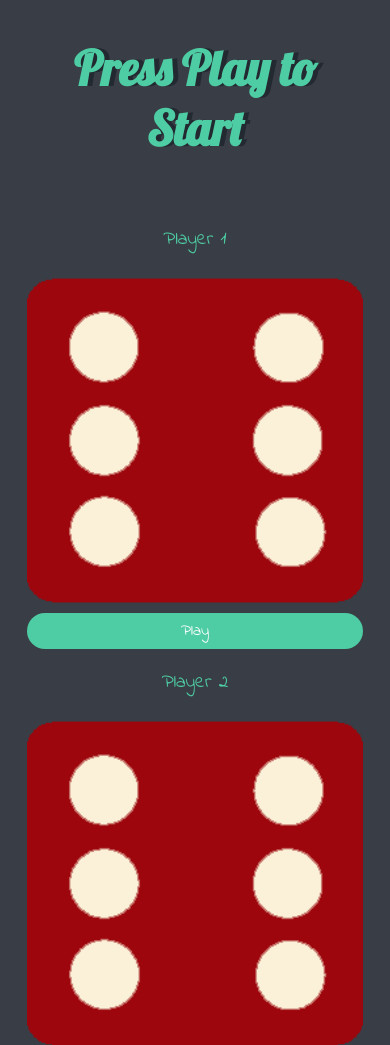
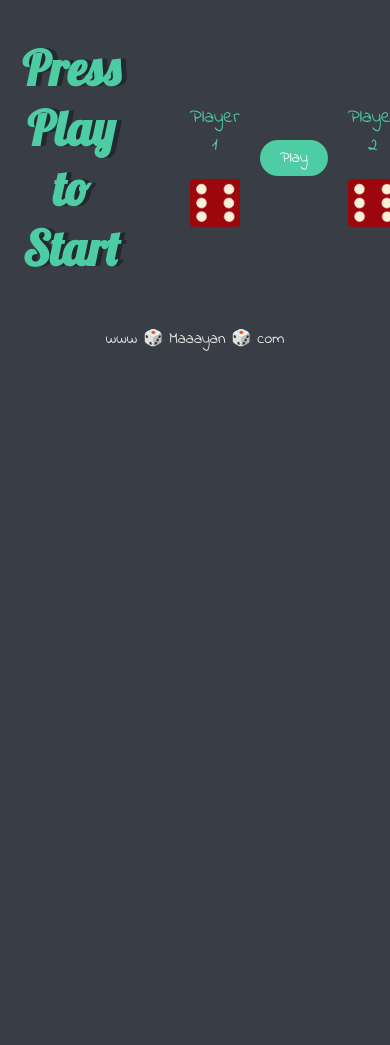
Before and after one commit to maayanswisa/Dice-Game, a plain HTML site: page index.html in a window 390 px wide. Shown: the top 1045 px of the page. After the commit the page ends 844 px from the top, so only its background shows below. Drawn offline with Linux system fonts and the light colour scheme.

Commit message:
Update styles.css

```diff
--- a/styles.css
+++ b/styles.css
@@ -1,22 +1,6 @@
-.container {
-  display: grid;
-  justify-content: center;
-  align-items: center;
-  width: 70%;
-  margin: auto;
-  text-align: center;
-  flex-wrap: wrap;
-}
-
-.dice {
-  flex: 1 1 200px;
-  text-align: center;
-  display: block; /* לא צריך inline-block ב-flex */
-}
-
-
 body {
   background-color: #393E46;
+  text-align: center;
 }
 
 h1 {
@@ -35,7 +19,6 @@ p {
 
 button {
   display: inline-block;
-
   padding: 10px 30px;
   font-size: 1.5rem;
   background-color: #4ECCA3;
@@ -44,15 +27,30 @@ button {
   border-radius: 30px;
   cursor: pointer;
   font-family: 'Indie Flower', cursive;
-
 }
 
 button:hover {
   background-color: #377664;
 }
 
-img {
-  width: 80%;
+.container {
+  display: flex;
+  justify-content: center;
+  align-items: center;
+  gap: 40px;
+  width: 70%;
+  margin: auto;
+  flex-wrap: nowrap;
+}
+
+.dice {
+  flex: 0 1 auto;
+  text-align: center;
+}
+
+.dice img {
+  width: 100%;
+  max-width: 150px;
 }
 
 footer {
@@ -60,12 +58,13 @@ footer {
   color: #EEEEEE;
   text-align: center;
   font-family: 'Indie Flower', cursive;
+}
 
-}
+
 
 @media (max-width: 768px) {
   h1 {
-    font-size: 4rem;
+    font-size: 5rem;
   }
 
   p {
@@ -74,15 +73,11 @@ footer {
 
   button {
     font-size: 1.2rem;
-    padding: 8px 20px;
+    padding: 8px 25px;
   }
 
-  img {
-    width: 100%;
-  }
-
-  .container {
-    width: 90%;
+  .dice img {
+    max-width: 120px;
   }
 }
 
@@ -97,6 +92,14 @@ footer {
 
   button {
     font-size: 1rem;
-    padding: 6px 15px;
+    padding: 6px 20px;
+  }
+
+  .container {
+    gap: 20px;
+  }
+
+  .dice img {
+    max-width: 100px;
   }
 }
```
